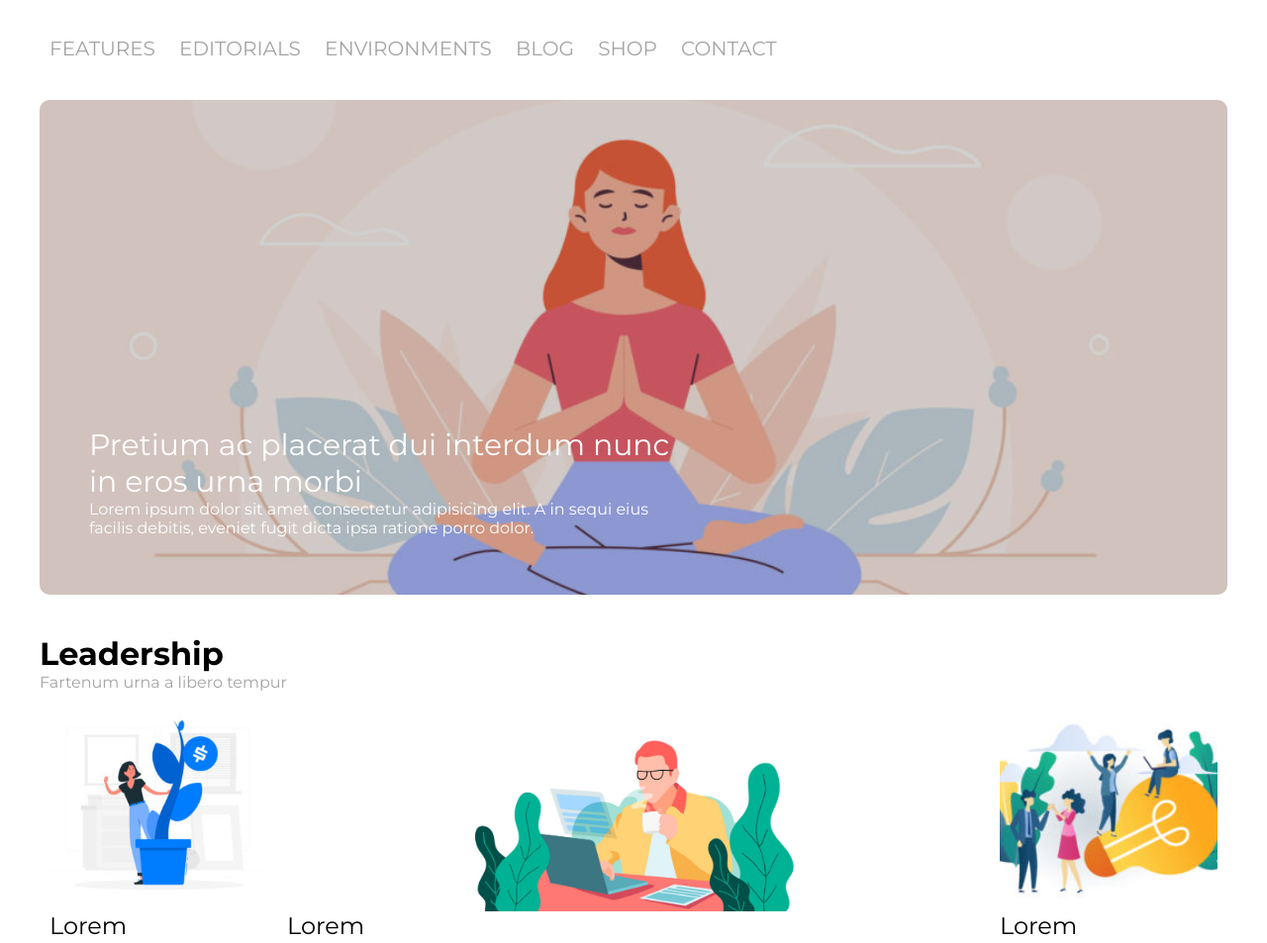
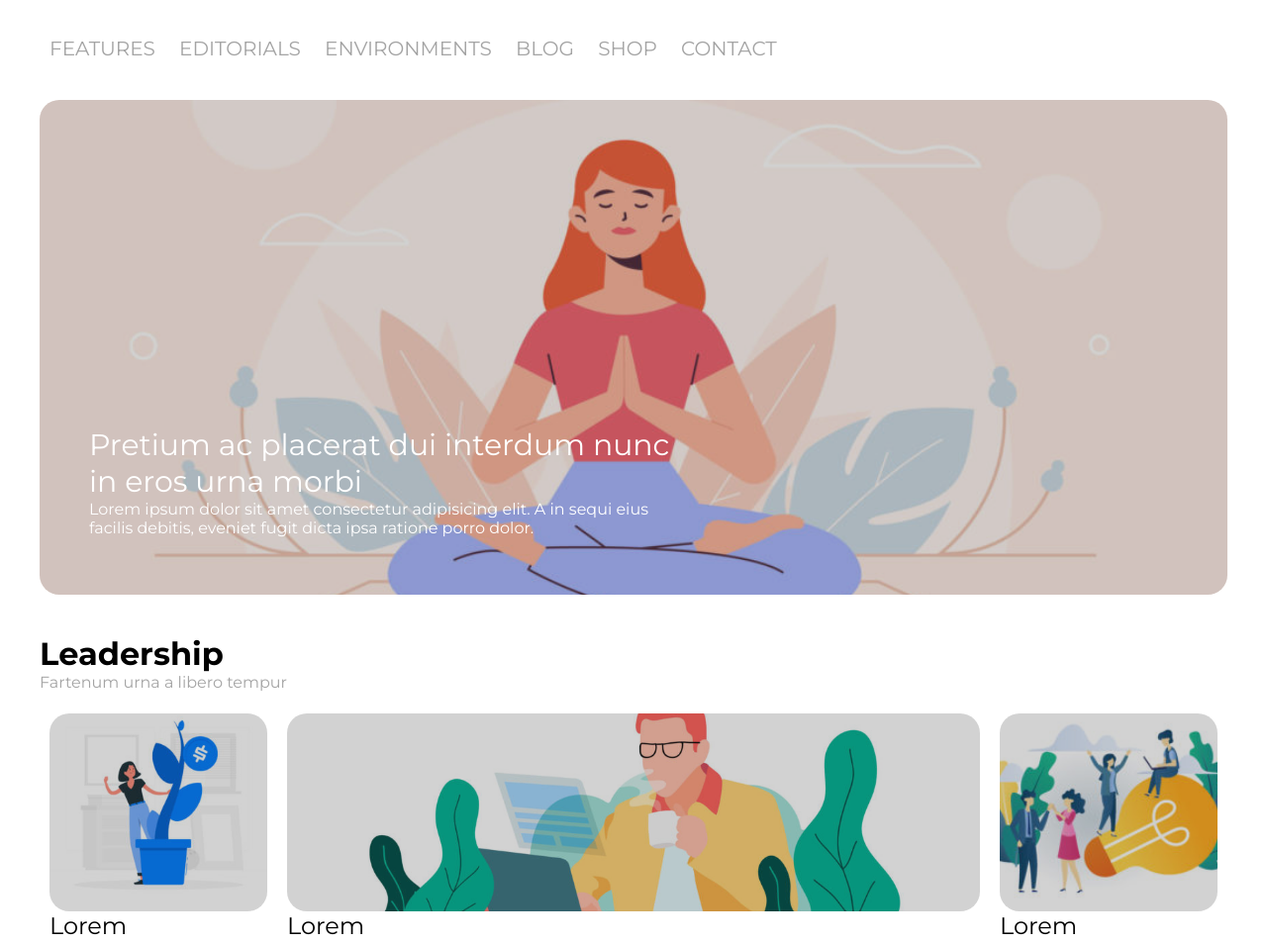
Before and after one commit to ElisaSalvatore/htmlcss-wp, a plain HTML site: page index.html in a window 1280 px wide. Shown: the part 83-1036 px from the top of the page at 99% size. Drawn offline with Linux system fonts and the light colour scheme.

Commit message:
html-css-wordpress-add-overlay

```diff
--- a/css/style.css
+++ b/css/style.css
@@ -63,17 +63,14 @@ nav ul li a:hover {
     background-position: center;
     margin-bottom: 20px;
     position: relative;
-    border-radius: 10px;
+    border-radius: 20px;
 }
 
-.overlay {
+.overlay-banner {
     width: 100%;
     height: 500px;
     background: rgb(30 30 30 / 20%);
-    border-radius: 10px;
-    position: absolute;
-    top: 0;
-    left: 0;
+    border-radius: 20px;
 }
 .text-banner {
     width: 50%;
@@ -133,12 +130,14 @@ main {
     height: 200px;
     border-radius: 10px;
 }
+
 .img-content.left {
     background-image: url('../img/img-1.jpg');
 }
 
 .img-content.center {
     background-image: url('../img/banner-2.jpg');
+    width: 100%;
     margin: 0 auto;
 }
 
@@ -146,6 +145,11 @@ main {
     background-image: url('../img/img-3.jpg');
 }
 
+.overlay-content {
+    background: rgb(30 30 30 / 20%);
+    height: 200px;
+    border-radius: 20px;
+}
 footer {
     height: 80px;
     background-color: white;
--- a/index.html
+++ b/index.html
@@ -28,7 +28,7 @@
         </nav>
 
         <div class="img banner">
-            <div class="overlay"></div>
+            <div class="overlay-banner"></div>
             <div class="text-banner">
                 <h3>Pretium ac placerat dui interdum nunc in eros urna morbi</h3>
                 <p>Lorem ipsum dolor sit amet consectetur adipisicing elit. A in sequi eius facilis debitis, eveniet fugit dicta ipsa ratione porro dolor.</p>
@@ -44,7 +44,9 @@
                 </div>
                 <div class="fl sb-left">
                     <div class="col-content">
-                        <div class="img-content left"></div>
+                        <div class="img-content left">
+                            <div class="overlay-content"></div>
+                        </div>
                         <h2>Lorem</h2>
                         <p>Lorem ipsum dolor sit, amet consectetur adipisicing elit. Error temporibus dolorum ad nostrum? Doloremque et a debitis magni, explicabo placeat totam laborum impedit vel sapiente perferendis maxime assumenda velit est? Lorem ipsum dolor sit amet consectetur adipisicing elit. </p>
                     </div>
@@ -52,7 +54,9 @@
 
                 <div class="fl center">
                     <div class="col-content">
-                        <div class="img-content center"></div>
+                        <div class="img-content center">
+                            <div class="overlay-content"></div>
+                        </div>
                         <h2>Lorem</h2>
                         <p>Lorem ipsum dolor sit, amet consectetur adipisicing elit. Error temporibus dolorum ad nostrum? Doloremque et a debitis magni, explicabo placeat totam laborum impedit vel sapiente perferendis maxime assumenda velit est? Lorem ipsum dolor sit amet consectetur adipisicing elit. Lorem ipsum dolor sit amet consectetur, adipisicing elit. Consequuntur ducimus quidem sapiente quisquam nam consequatur perferendis accusamus voluptate dignissimos aperiam, quasi excepturi nulla facere libero eveniet voluptates vitae possimus facilis! Lorem ipsum dolor sit amet consectetur adipisicing elit. Tempore beatae voluptate fuga repellendus fugiat aut architecto earum consequatur, veniam excepturi, eos unde molestias explicabo sapiente atque ut, non incidunt ipsam? Lorem ipsum dolor sit amet consectetur adipisicing elit. Consectetur ut cum, veritatis nihil quibusdam sequi voluptatem fugiat consequatur in minus, soluta quo nostrum, aliquid quam itaque. Reprehenderit illum fuga beatae. Lorem ipsum dolor sit amet consectetur adipisicing elit. Neque, similique. Quos expedita reprehenderit esse, error quod, molestias dignissimos voluptatum magni cupiditate iste quidem rem velit pariatur veniam. Laudantium, eveniet exercitationem.></beatae> </p>
                     </div>
@@ -60,7 +64,9 @@
 
                 <div class="fl sb-right">
                     <div class="col-content">
-                        <div class="img-content right"></div>
+                        <div class="img-content right">
+                            <div class="overlay-content"></div>
+                        </div>
                         <h2>Lorem</h2>
                         <p>Lorem ipsum dolor sit, amet consectetur adipisicing elit. Error temporibus dolorum ad nostrum? Doloremque et a debitis magni, explicabo placeat totam laborum impedit vel sapiente perferendis maxime assumenda velit est? Lorem ipsum dolor sit amet consectetur adipisicing elit. </p>
                     </div>
```
